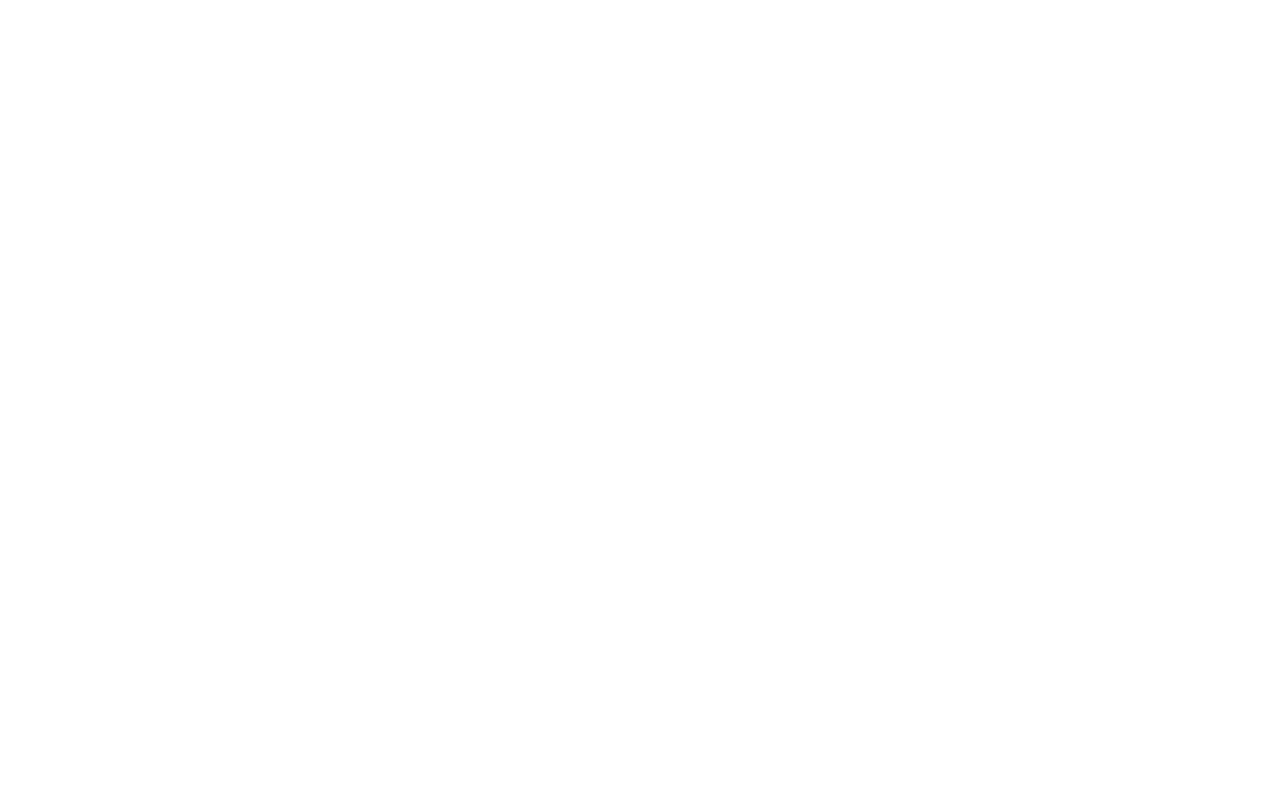
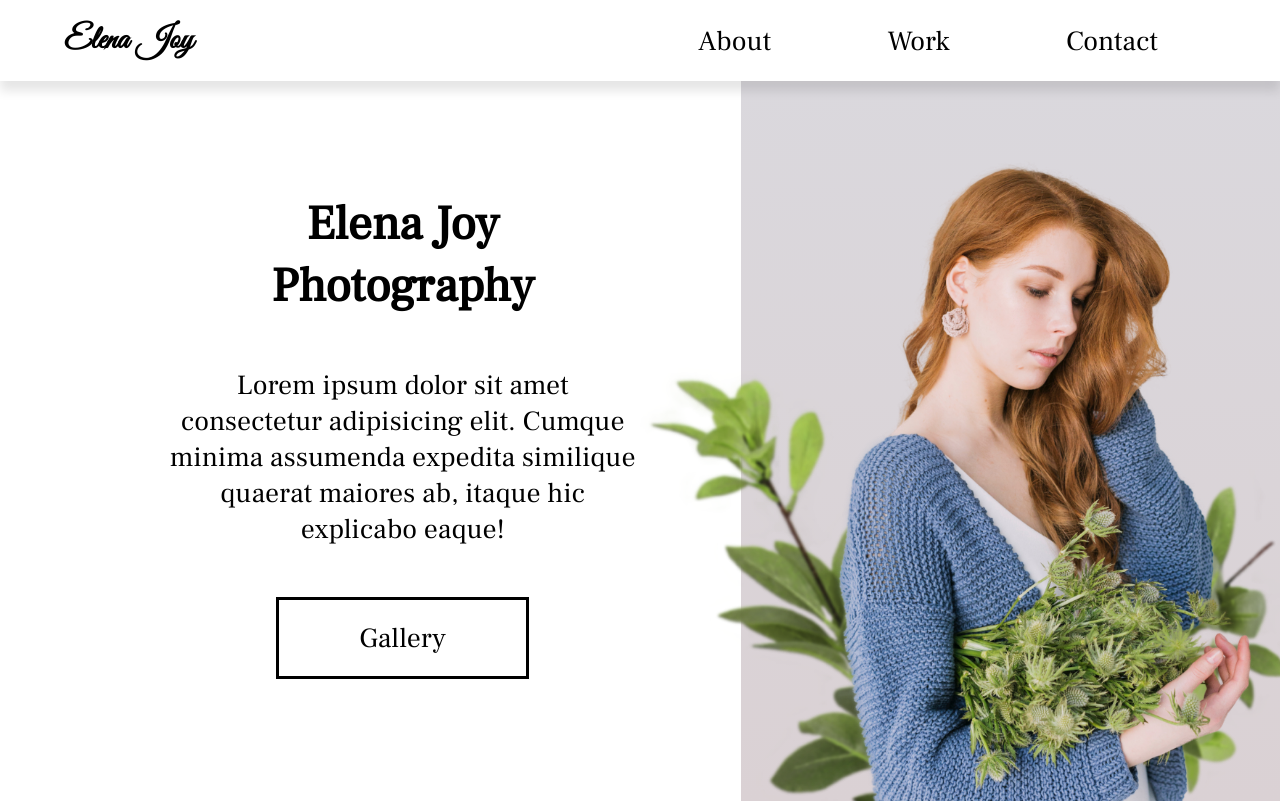
Before and after one commit to phonqha/elena-joy-photography, a plain HTML site: page index.html in a window 1280 px wide. Drawn offline with Linux system fonts and the light colour scheme.

Commit message:
3.first page

```diff
--- a/index.html
+++ b/index.html
@@ -7,5 +7,41 @@
         <link rel="stylesheet" href="style.css" />
         <title>Elena Joy | Photography</title>
     </head>
-    <body></body>
+    <body>
+        <header class="main-head">
+            <nav>
+                <h1 id="logo">Elena Joy</h1>
+                <ul class="nav-links">
+                    <li><a href="#about">About</a></li>
+                    <li><a href="#work">Work</a></li>
+                    <li><a href="#contact">Contact</a></li>
+                </ul>
+            </nav>
+        </header>
+        <main>
+            <section class="hero">
+                <div class="hero-introduction flex">
+                    <h2>
+                        Elena Joy <br />
+                        Photography
+                    </h2>
+                    <p>
+                        Lorem ipsum dolor sit amet consectetur adipisicing elit.
+                        Cumque minima assumenda expedita similique quaerat
+                        maiores ab, itaque hic explicabo eaque!
+                    </p>
+                    <a href="#gallery">Gallery</a>
+                </div>
+                <div class="hero-images">
+                    <img
+                        class="hero-elena"
+                        src="/img/elena-joy.png"
+                        alt="picture of elena-joy"
+                    />
+                    <img src="./img/plant1.png" alt="" class="plant1 plant" />
+                    <img src="./img/plant2.png" alt="" class="plant2 plant" />
+                </div>
+            </section>
+        </main>
+    </body>
 </html>
--- a/style.css
+++ b/style.css
@@ -37,6 +37,7 @@ li,
 button,
 label,
 input,
+a,
 p {
     font-size: var(--text);
 }
@@ -55,6 +56,7 @@ ul {
 }
 a {
     text-decoration: none;
+    color: black;
 }
 .flex {
     display: flex;
@@ -62,3 +64,79 @@ a {
     justify-content: center;
     align-items: center;
 }
+body {
+    font-family: "Ruhl", sans-serif;
+}
+h1 {
+    font-family: "Vibes", sans-serif;
+}
+
+/* Nav */
+.main-head {
+    box-shadow: 0px 10px 10px rgba(0, 0, 0, 0.1);
+    z-index: 2;
+    position: relative;
+}
+nav {
+    width: 90%;
+    margin: auto;
+    display: flex;
+    align-items: center;
+    min-height: 10vh;
+    padding: 2rem 0rem;
+}
+#logo {
+    flex: 1 1 20rem;
+}
+.nav-links {
+    display: flex;
+    flex: 1 1 20rem;
+    justify-content: space-around;
+}
+/*  */
+.hero {
+    min-height: 90vh;
+    display: flex;
+    width: 95%;
+    margin: 0 0 0 auto;
+    flex-wrap: wrap;
+    overflow: hidden;
+}
+.hero-introduction {
+    flex: 2 1 40rem;
+    text-align: center;
+}
+.hero-introduction p {
+    padding: 5rem 10rem;
+}
+.hero-introduction h2 {
+    padding-top: 3rem;
+}
+.hero-introduction a {
+    padding: 2rem 8rem;
+    border: 3px solid black;
+    margin-bottom: 4rem;
+}
+.hero-images {
+    flex: 1 1 40rem;
+    background: linear-gradient(#dad8dd, #dad1d4);
+    position: relative;
+    z-index: 1;
+}
+.hero-elena {
+    width: 100%;
+    height: 100%;
+    object-fit: cover;
+}
+.plant {
+    position: absolute;
+    bottom: 0;
+    left: -20%;
+    z-index: -1;
+    width: 65%;
+}
+.plant2 {
+    left: 40%;
+}
+.plant1 {
+}
```
Also changed, not shown: img/about-image.png (added), img/contact-image.jpg (added), img/elena-joy.png (added), img/gallery-1.jpg (added), img/gallery-2.jpg (added), img/gallery-3.jpg (added), img/gallery-4.jpg (added), img/instagram 1.svg (added), img/plant1.png (added), img/plant2.png (added), img/twitter 1.svg (added), img/youtube-symbol 1.svg (added).
